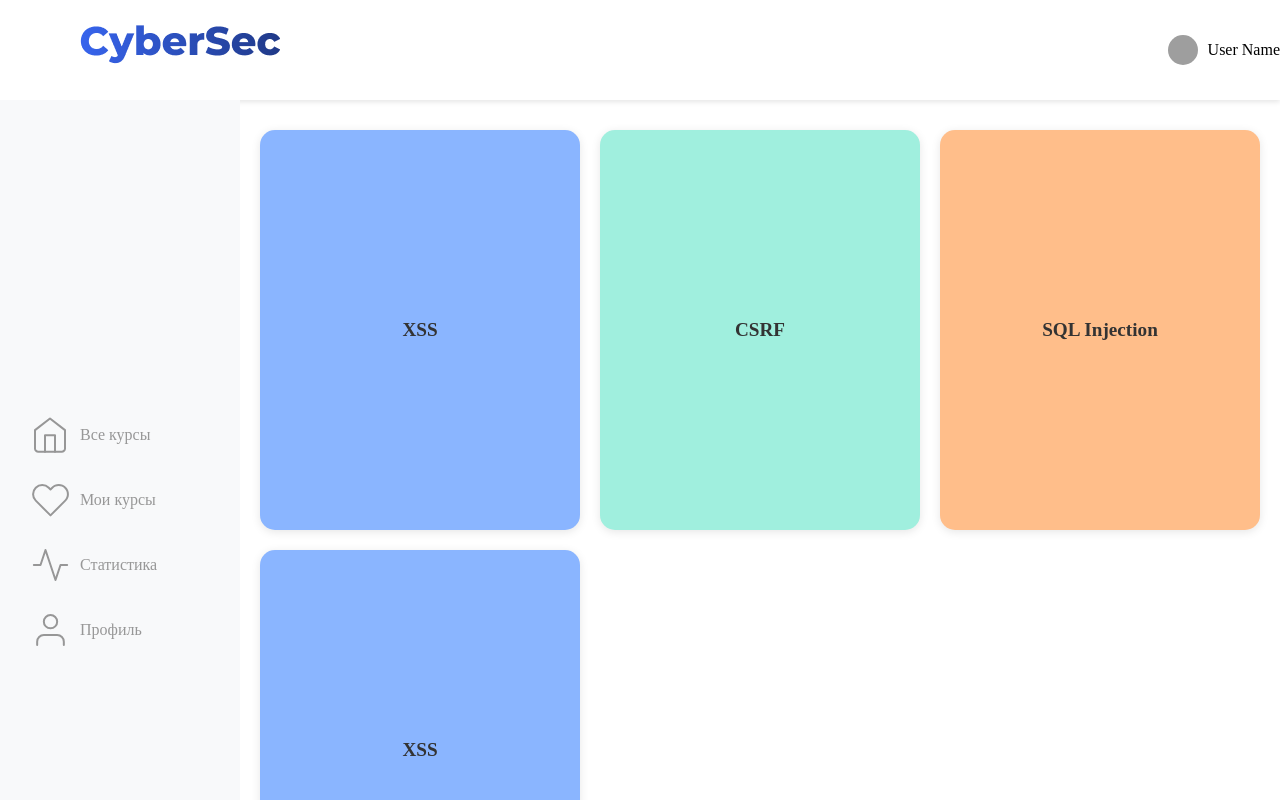
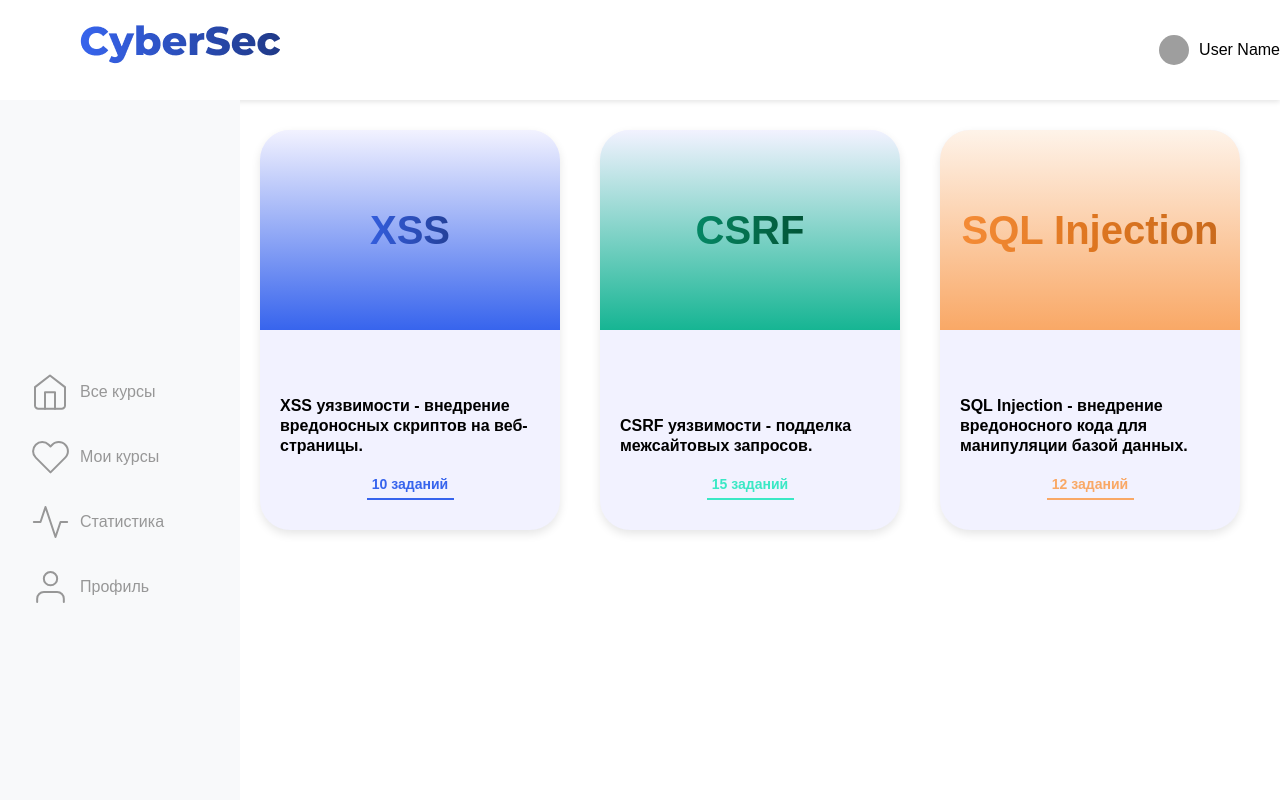
Before and after one commit to miroutom/CyberSecLMS_Client, a Vue app in the folder cybersecurity_frontend/: page /#/ in a window 1280 px wide. Shown: the top 800 px of the page. Built offline with nearby package versions, Linux system fonts and the light colour scheme; grey boxes are pictures that could not be loaded.

Commit message:
Add styles to main page

```diff
--- a/cybersecurity_frontend/src/components/AllTasks.vue
+++ b/cybersecurity_frontend/src/components/AllTasks.vue
@@ -4,18 +4,48 @@
     <div class="content-wrapper">
       <TheSideBar />
       <main class="all-tasks">
-        <router-link
+        <div
+          class="card-container"
           v-for="vulnerability in vulnerabilities"
           :key="vulnerability.name"
+        >
+          <router-link
             :to="{
               name: 'VulnerabilityTasks',
               params: { vulnerability: vulnerability.name },
             }"
-          class="vulnerability-card"
-          :style="{ backgroundColor: vulnerability.color }"
+            class="card-link"
+          >
+            <div class="vulnerability-card">
+              <div
+                class="card-top"
+                :style="{
+                  background: vulnerability.gradient,
+                }"
+              >
+                <h2
+                  class="card-title"
+                  :style="{ backgroundImage: vulnerability.titleColor }"
                 >
                   {{ vulnerability.name }}
+                </h2>
+              </div>
+              <div class="card-content">
+                <p class="card-description">{{ vulnerability.description }}</p>
+                <div
+                  class="task-count"
+                  :style="{ color: vulnerability.accentColor }"
+                >
+                  <span>{{ vulnerability.taskCount }} заданий</span>
+                  <hr
+                    class="line"
+                    :style="{ borderColor: vulnerability.accentColor }"
+                  />
+                </div>
+              </div>
+            </div>
           </router-link>
+        </div>
       </main>
     </div>
   </div>
@@ -34,10 +64,35 @@ export default {
   data() {
     return {
       vulnerabilities: [
-        { name: "XSS", color: "#8ab5ff" },
-        { name: "CSRF", color: "#a0efde" },
-        { name: "SQL Injection", color: "#ffbe8a" },
-        { name: "XSS", color: "#8ab5ff" },
+        {
+          name: "XSS",
+          gradient: "linear-gradient(180deg, #F2F2FF 0%, #3764ED 100%)",
+          titleColor:
+            "linear-gradient(90deg, #3764ED 0%, #2C4FBC 50%, #1F3987 100%)",
+          description:
+            "XSS уязвимости - внедрение вредоносных скриптов на веб-страницы.",
+          taskCount: 10,
+          accentColor: "#3764ED",
+        },
+        {
+          name: "CSRF",
+          gradient: "linear-gradient(180deg, #F2F2FF 0%, #16B593 100%)",
+          titleColor:
+            "linear-gradient(90deg, #04916E 0%, #046E4C 50%, #004A2E 100%)",
+          description: "CSRF уязвимости - подделка межсайтовых запросов.",
+          taskCount: 15,
+          accentColor: "#3AE8C5",
+        },
+        {
+          name: "SQL Injection",
+          gradient: "linear-gradient(180deg, #FEF3E9 0%, #F9A866 100%)",
+          titleColor:
+            "linear-gradient(90deg, #F88F3A 0%, #DE7620 50%, #C6691D 100%)",
+          description:
+            "SQL Injection - внедрение вредоносного кода для манипуляции базой данных.",
+          taskCount: 12,
+          accentColor: "#F9A866",
+        },
         // ... other vulnerabilities
       ],
     };
@@ -50,8 +105,8 @@ export default {
   display: flex;
   flex-direction: column;
   min-height: 100vh;
+  font-family: "Arial", sans-serif;
 }
-
 .content-wrapper {
   display: flex;
   flex-grow: 1;
@@ -60,28 +115,84 @@ export default {
 .all-tasks {
   flex-grow: 1;
   display: grid;
-  grid-template-columns: repeat(auto-fit, minmax(300px, 1fr));
+  grid-template-columns: repeat(auto-fit, minmax(250px, 1fr));
   gap: 20px;
   padding: 20px;
   margin-top: 10px;
-  grid-auto-rows: 400px;
+}
+
+.card-link {
+  text-decoration: none;
+}
+
+.card-container {
+  display: flex;
+  flex-direction: column;
 }
 
 .vulnerability-card {
+  width: 300px;
+  height: 400px;
+  background: #f2f2ff;
+  border-radius: 30px;
+  overflow: hidden;
+  box-shadow: 0 4px 10px rgba(0, 0, 0, 0.1);
+  transition: transform 0.3s ease;
   display: flex;
-  justify-content: center;
-  align-items: center;
-  padding: 20px;
-  border-radius: 15px;
-  text-decoration: none;
-  color: #333;
-  transition: background-color 0.3s ease;
-  box-shadow: 0 2px 10px rgba(0, 0, 0, 0.1);
-  font-weight: bold;
-  font-size: 1.2em;
+  flex-direction: column;
+  font-family: "Montserrat", sans-serif;
 }
 
 .vulnerability-card:hover {
-  transform: translateY(-5px);
+  transform: scale(1.05);
+  box-shadow: 0 8px 20px rgba(0, 0, 0, 0.2); /* Увеличиваем размытие и смещение тени */
+}
+
+.card-top {
+  min-height: 200px;
+  display: flex;
+  flex-direction: column;
+  align-items: center;
+  justify-content: center;
+}
+
+.card-content {
+  padding: 20px;
+  flex: 1;
+  display: flex;
+  flex-direction: column;
+  justify-content: flex-end;
+}
+
+.card-title {
+  font-weight: 800;
+  font-size: 40px;
+  line-height: 49px;
+  -webkit-background-clip: text;
+  -webkit-text-fill-color: transparent;
+  background-clip: text;
+  padding: 20px;
+  text-align: center;
+}
+
+.card-description {
+  font-weight: 600;
+  font-size: 16px;
+  line-height: 20px;
+  color: #000000;
+  margin-bottom: 20px;
+}
+.task-count {
+  font-weight: 600;
+  font-size: 14px;
+  line-height: 17px;
+  text-align: center;
+  margin-bottom: 10px;
+}
+.line {
+  width: 85px;
+  height: 0px;
+  border: 1px solid;
+  margin: 5px auto 0;
 }
 </style>
```
Lines whose indentation alone changed are shown as unchanged.
